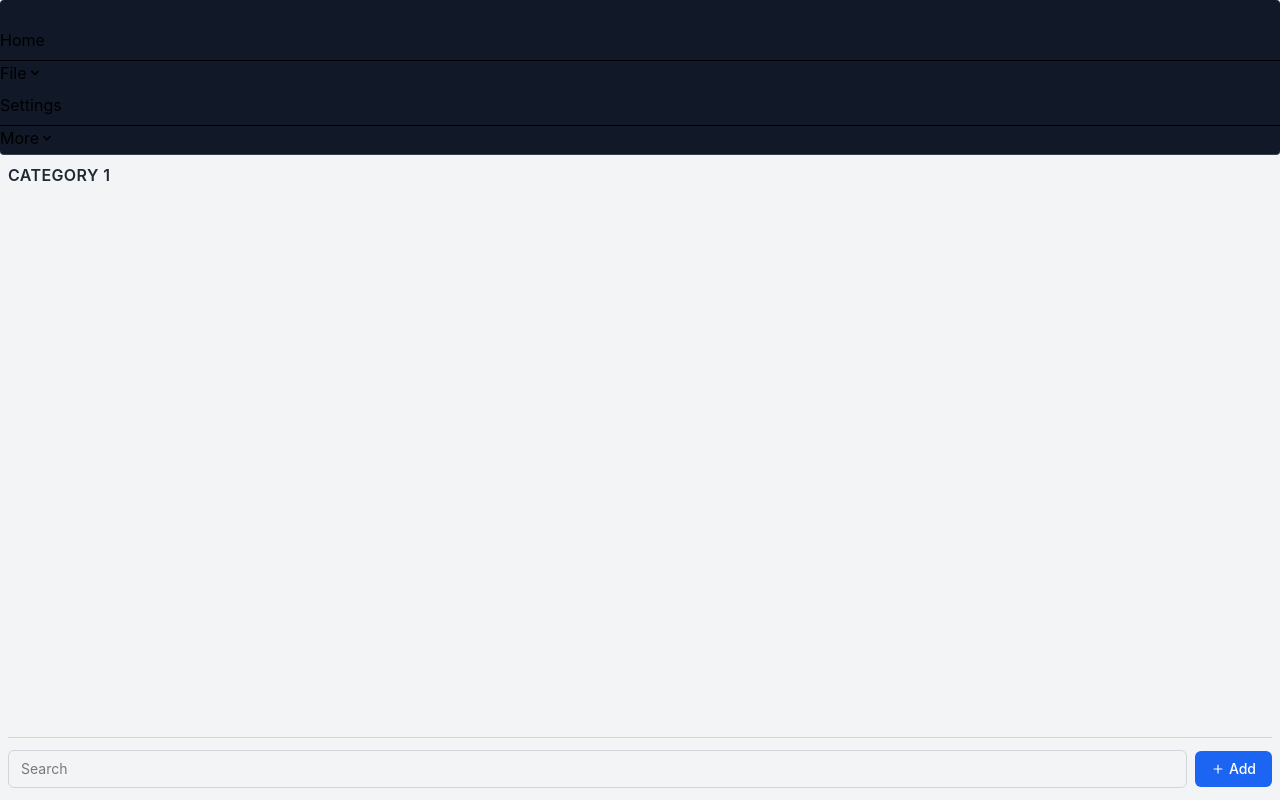
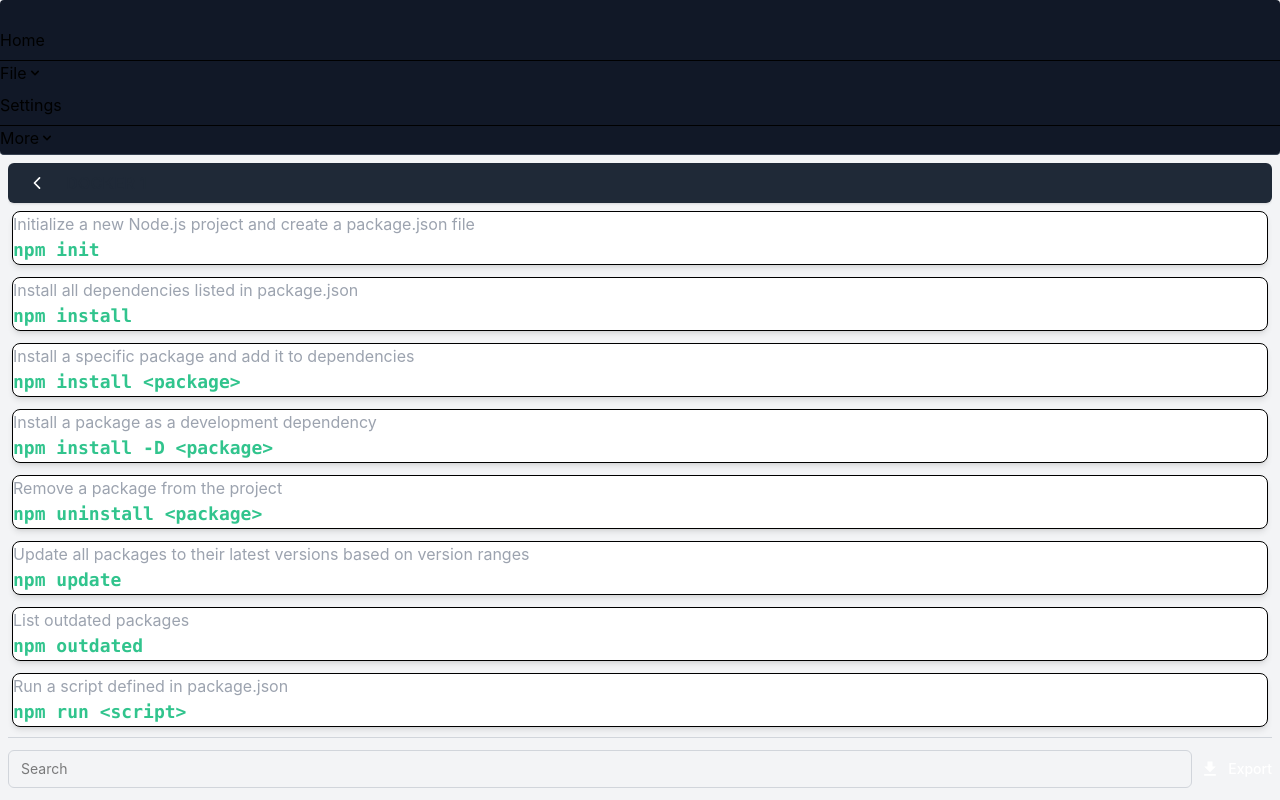
Before and after one commit to abhijith-p-subash/remx, a React (Vite) app: page /categories/1 in a window 1280 px wide. Built offline with nearby package versions, Linux system fonts and the light colour scheme.

Commit message:
ui update

```diff
--- a/src/pages/Categories.tsx
+++ b/src/pages/Categories.tsx
@@ -271,11 +271,9 @@ const Categories = () => {
             onChange={(e) => setSearch(e.target.value)}
             className="w-full px-3 py-2 text-sm rounded-md border border-gray-300 focus:ring-2 focus:ring-green-500 focus:outline-none dark:bg-gray-700 dark:border-gray-600 dark:text-white"
           />
-          <Button
-            onClick={() => setOpenModal(true)}
-            className="flex items-center gap-1 px-4 py-2 text-sm font-medium rounded-md bg-blue-600 hover:bg-blue-700 text-white dark:bg-blue-500 dark:hover:bg-blue-600"
-          >
-            <IoMdAdd className="text-white font-bold" /> Add
+
+          <Button onClick={() => setOpenModal(true)}>
+            <IoMdAdd className="mr-2 h-5 w-5" /> Add
           </Button>
         </div>
       </footer>
--- a/src/pages/Category.tsx
+++ b/src/pages/Category.tsx
@@ -1,19 +1,149 @@
-import { useParams } from "react-router-dom";
-import { Button } from "flowbite-react";
+import { useParams, useNavigate } from "react-router-dom";
+import { Button, Card, Toast } from "flowbite-react";
 import { IoMdAdd } from "react-icons/io";
+import { IoChevronBack } from "react-icons/io5";
+import { MdContentCopy, MdDownload } from "react-icons/md";
+import { useState } from "react";
+import { TiTick } from "react-icons/ti";
+
+const npmCommands = [
+  {
+    cmd: "npm init",
+    description:
+      "Initialize a new Node.js project and create a package.json file",
+  },
+  {
+    cmd: "npm install",
+    description: "Install all dependencies listed in package.json",
+  },
+  {
+    cmd: "npm install <package>",
+    description: "Install a specific package and add it to dependencies",
+  },
+  {
+    cmd: "npm install -D <package>",
+    description: "Install a package as a development dependency",
+  },
+  {
+    cmd: "npm uninstall <package>",
+    description: "Remove a package from the project",
+  },
+  {
+    cmd: "npm update",
+    description:
+      "Update all packages to their latest versions based on version ranges",
+  },
+  { cmd: "npm outdated", description: "List outdated packages" },
+  {
+    cmd: "npm run <script>",
+    description: "Run a script defined in package.json",
+  },
+  { cmd: "npm test", description: "Run the test script" },
+  { cmd: "npm start", description: "Run the start script" },
+  {
+    cmd: "npm publish",
+    description: "Publish the package to the npm registry",
+  },
+  { cmd: "npm login", description: "Authenticate with the npm registry" },
+  { cmd: "npm logout", description: "Log out of the npm registry" },
+  { cmd: "npm cache clean --force", description: "Clear the npm cache" },
+  {
+    cmd: "npm config list",
+    description: "Show current npm configuration settings",
+  },
+  {
+    cmd: "npm list",
+    description: "Show installed packages in the current project",
+  },
+  { cmd: "npm list -g", description: "List globally installed npm packages" },
+  {
+    cmd: "npm audit",
+    description: "Scan the project for security vulnerabilities",
+  },
+  {
+    cmd: "npm audit fix",
+    description: "Automatically fix vulnerabilities where possible",
+  },
+  {
+    cmd: "npm ci",
+    description: "Clean install from package-lock.json for consistent builds",
+  },
+  {
+    cmd: "docker run -d -p 3000:3000 --name my-app --env NODE_ENV=production -v $(pwd):/app node:18-alpine npm start",
+    description:
+      "Run a Node.js container in detached mode with port binding, environment variables, volume mounting, and automatic npm start",
+  },
+];
 
 const Category = () => {
   const { id } = useParams();
+  const navigate = useNavigate();
+  const [copiedIndex, setCopiedIndex] = useState<number | null>(null);
+  const [showCopiedAlert, setShowCopiedAlert] = useState(false);
+
+  const handleCopy = async (cmd: string, index: number) => {
+    try {
+      await navigator.clipboard.writeText(cmd);
+      setCopiedIndex(index);
+      setShowCopiedAlert(true);
+      setTimeout(() => {
+        setCopiedIndex(null);
+        setShowCopiedAlert(false);
+      }, 2000);
+    } catch (err) {
+      console.error("Copy failed:", err);
+    }
+  };
+
   return (
+    <>
+      {showCopiedAlert && (
+        <div className="fixed bottom-24 right-4 z-50">
+          <Toast className="!bg-green-600 !text-white">
+            <div className="inline-flex h-8 w-8 shrink-0 items-center justify-center rounded-lg bg-green-800 text-green-200">
+              <TiTick className="text-white h-5 w-5" />
+            </div>
+
+            <div className="ml-3 text-sm font-normal">
+              Command copied to clipboard
+            </div>
+          </Toast>
+        </div>
+      )}
+
       <div className="min-h-screen flex flex-col">
         <section className="flex-1 overflow-hidden">
-        <h5 className="text-md font-semibold mb-2 text-gray-800 dark:text-gray-100 uppercase tracking-wide">
-          Category {id}
+          <div
+            className="flex items-center gap-2 mb-2 bg-gray-800 p-2 rounded-md shadow-sm "
+          >
+            <Button onClick={() => navigate(-1)} size="sm" color="gray">
+              <IoChevronBack className="text-lg" />
+            </Button>
+
+            <h5 className="text-md font-semibold  text-gray-800 dark:text-gray-100 uppercase tracking-wide">
+              Docker {id}
             </h5>
+          </div>
 
           {/* Category List */}
-        <div className="overflow-y-auto max-h-[calc(102vh-160px)] px-1">
-          <div className="grid grid-cols-4 gap-2"></div>
+          <div className="overflow-y-auto max-h-[calc(100vh-160px)] px-1">
+            <div>
+              {npmCommands.map((cmdItem, index) => (
+                <Card key={index} className="max-w-full mb-3 p-0">
+                  <p className="font-normal text-gray-400">
+                    {cmdItem.description}
+                  </p>
+                  <div
+                    onClick={() => handleCopy(cmdItem.cmd, index)}
+                    className="cursor-pointer group flex justify-between items-center  text-white  rounded-md transition-colors duration-200"
+                  >
+                    <h5 className="text-lg font-bold font-mono break-words text-green-400 group-hover:text-green-300 transition">
+                      {cmdItem.cmd}
+                    </h5>
+                  </div>
+                </Card>
+              ))}
+            </div>
           </div>
         </section>
 
@@ -25,10 +155,9 @@ const Category = () => {
               placeholder="Search"
               className="w-full px-3 py-2 text-sm rounded-md border border-gray-300 focus:ring-2 focus:ring-green-500 focus:outline-none dark:bg-gray-700 dark:border-gray-600 dark:text-white"
             />
-          <Button
-            className="flex items-center gap-1 px-4 py-2 text-sm font-medium rounded-md bg-blue-600 hover:bg-blue-700 text-white dark:bg-blue-500 dark:hover:bg-blue-600"
-          >
-            <IoMdAdd className="text-white font-bold" /> Add
+            <Button color="green">
+              <MdDownload className="mr-2 h-5 w-5" />
+              Export
             </Button>
           </div>
         </footer>
@@ -75,6 +204,7 @@ const Category = () => {
         </ModalFooter>
       </Modal> */}
       </div>
+    </>
   );
 };
 
--- a/src/pages/Home.tsx
+++ b/src/pages/Home.tsx
@@ -62,7 +62,7 @@ const Home = () => {
           {devCommands.map((cmd, index) => (
             <div
               key={index}
-              className="group flex justify-between items-center bg-gray-800 dark:bg-black text-white px-4 py-2 rounded-md transition-colors duration-200"
+              className="group flex justify-between items-center bg-black text-white px-4 py-2 rounded-md transition-colors duration-200"
             >
               <p className="text-sm font-mono break-words text-gray-200 group-hover:text-green-400 transition">
                 {cmd}
--- /dev/null
+++ b/src/utils/utils.ts
@@ -0,0 +1,14 @@
+/**
+ * Copies the provided text to the clipboard.
+ * @param text - The string to be copied
+ * @returns Promise<boolean> - true if successful, false otherwise
+ */
+export const copyToClipboard = async (text: string): Promise<boolean> => {
+  try {
+    await navigator.clipboard.writeText(text);
+    return true;
+  } catch (error) {
+    console.error("Failed to copy to clipboard:", error);
+    return false;
+  }
+};
```
Lines whose indentation alone changed are shown as unchanged.
